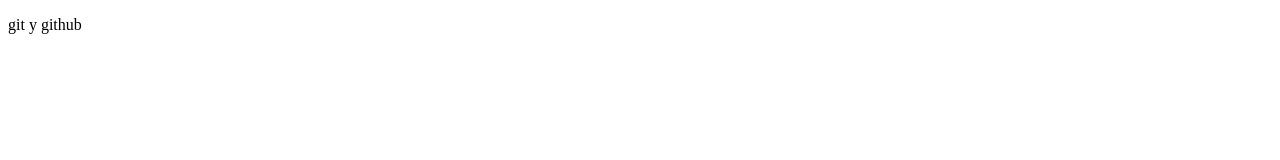
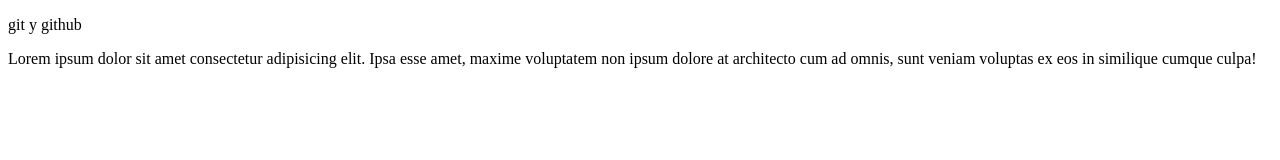
Before and after one commit to EmanuelBenitezBaez/Git-GitHub, a plain HTML site: page index.html in a window 1280 px wide. Drawn offline with Linux system fonts and the light colour scheme.

Commit message:
commit 2

```diff
--- a/index.html
+++ b/index.html
@@ -8,5 +8,6 @@
 </head>
 <body>
     <p>git y github</p>
+    <p>Lorem ipsum dolor sit amet consectetur adipisicing elit. Ipsa esse amet, maxime voluptatem non ipsum dolore at architecto cum ad omnis, sunt veniam voluptas ex eos in similique cumque culpa!</p>
 </body>
 </html>
```
